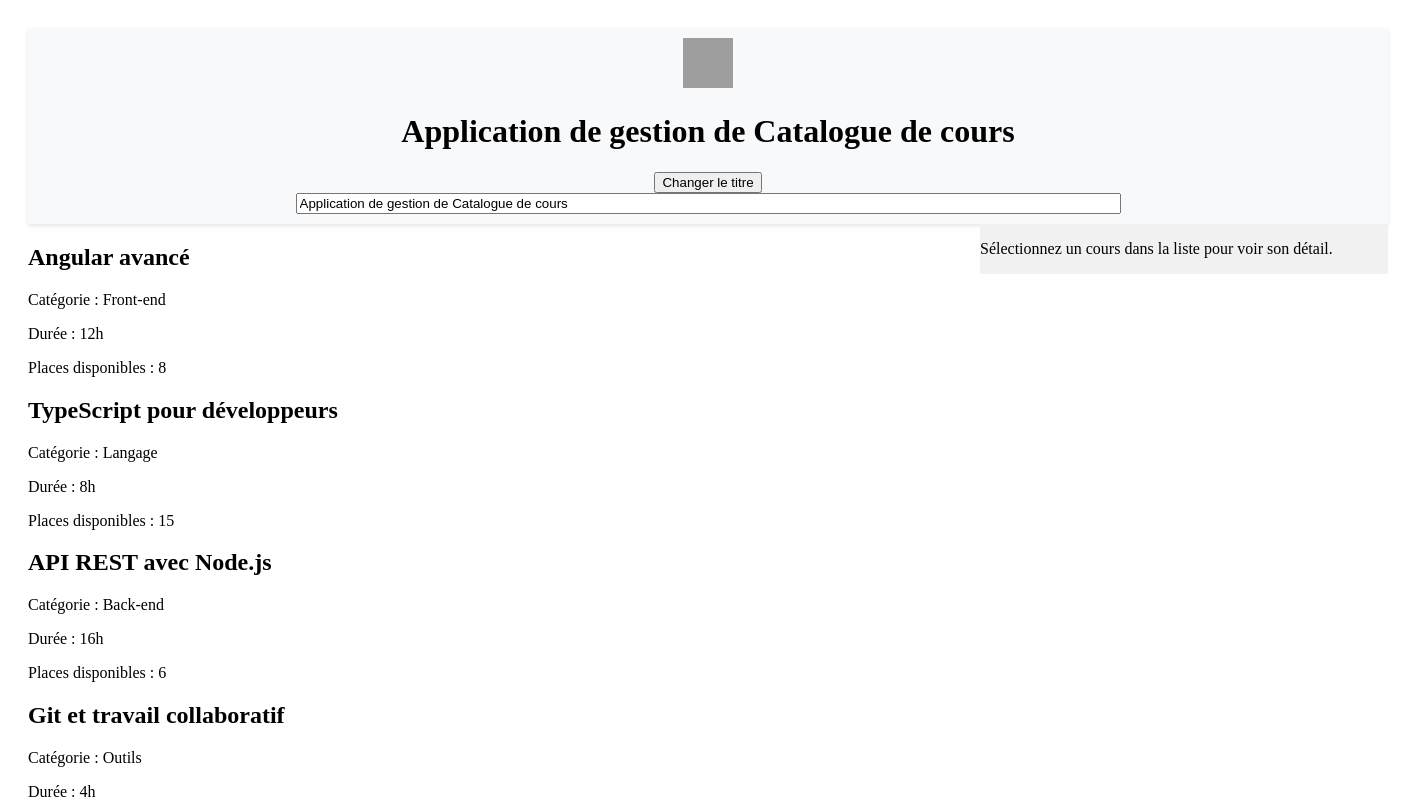
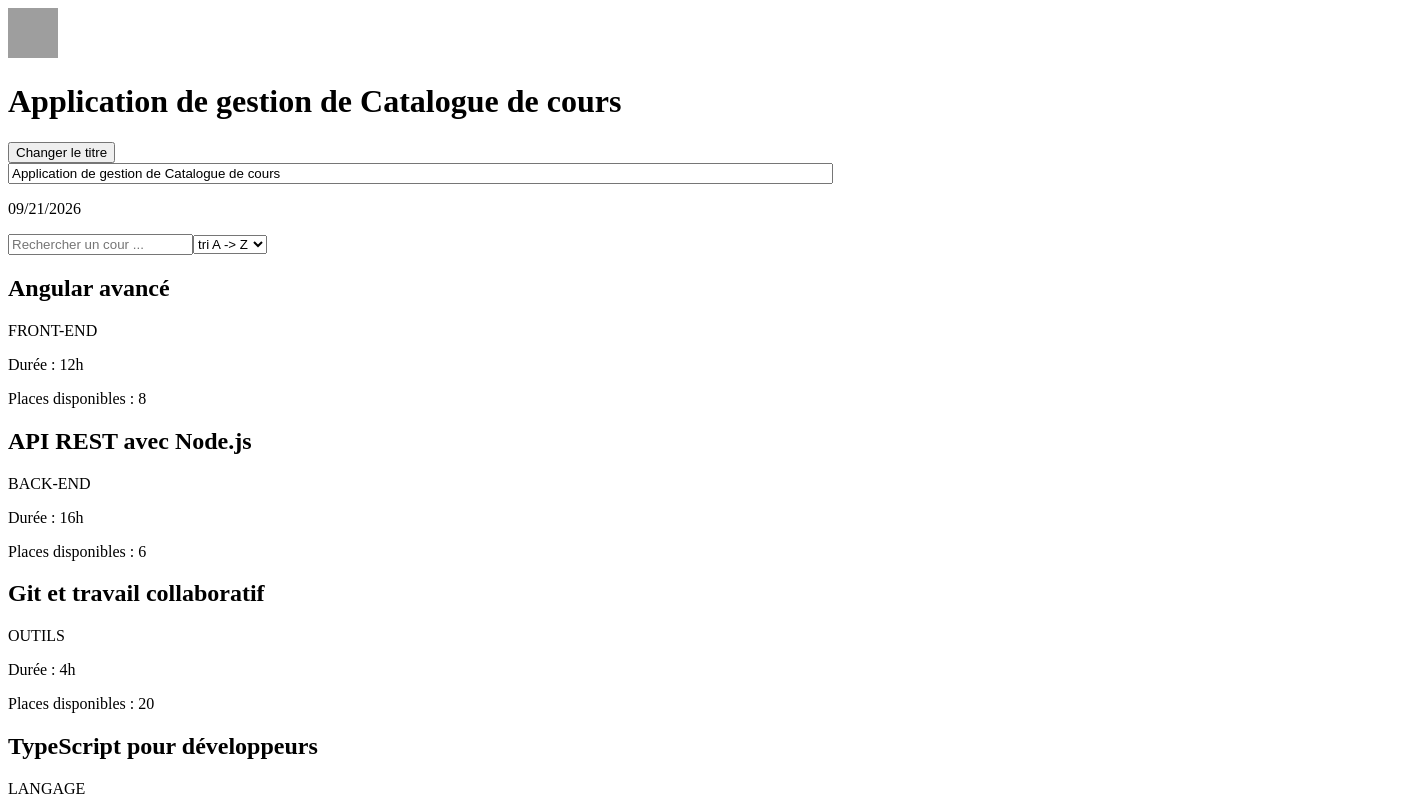
Before and after one commit to mehdi-ferjani321/catalogue-cours, an Angular app: page / in a window 1280 px wide. Shown: the top 800 px of the page, 1408 px wide, since content can reach past the window. Built offline with nearby package versions, Linux system fonts and the light colour scheme; grey boxes are pictures that could not be loaded.

Commit message:
TP3 : filtrage ,tri , badges et chargment diffre (pipe , @Switch , @defer)

```diff
--- a/src/app/app.html
+++ b/src/app/app.html
@@ -1,15 +1,10 @@
-<div class="container">
-
-<header>
-  <app-en-tete></app-en-tete>
-</header>
-<section>
-  <app-liste-cours (coursSelectionne)="onSelectionCours($event)"></app-liste-cours>
-</section>
-<aside>
-  <app-detail-cours [cours]="coursSelectionne"></app-detail-cours>
-</aside>
-<footer>
-  <app-pied-page></app-pied-page>
-</footer>
-</div>
+<app-en-tete></app-en-tete>
+<app-liste-cours (coursSelectionne)="onSelectionCours($event)"></app-liste-cours>
+<app-detail-cours [cours]="coursSelectionne"></app-detail-cours>
+@defer (on viewport) {
+<app-pied-page></app-pied-page>
+} @placeholder {
+<div class="pied-page-placeholder">...</div>
+} @loading {
+<p>Chargement...</p>
+}
--- a/src/app/composants/en-tete/en-tete.html
+++ b/src/app/composants/en-tete/en-tete.html
@@ -3,4 +3,5 @@
     <h1>{{titre}}</h1>
     <button (click)="changeLogo()">Changer le titre</button><br/>
     <input type="text" [(ngModel)]="titre" placeholder="Saisir le titre" size="100" />
+    <p text>{{today | date :'dd/mm/yyyy'}}</p>
 </header>
--- a/src/app/composants/en-tete/en-tete.ts
+++ b/src/app/composants/en-tete/en-tete.ts
@@ -1,8 +1,9 @@
+import { DatePipe } from '@angular/common';
 import { Component } from '@angular/core';
 import { FormsModule } from '@angular/forms';
 
 @Component({
-  imports: [FormsModule],
+  imports: [FormsModule , DatePipe],
   selector: 'app-en-tete',
   styleUrl: './en-tete.css',
   templateUrl: './en-tete.html',
@@ -12,7 +13,7 @@
   urlImage2 = "https://encrypted-tbn0.gstatic.com/images?q=tbn:ANd9GcRdXkwudxK6mzKnvkBNWHrdhBwUkXjFMeQz3Ws5hU36kgUqIB3NlrQHlu-1&s=10";
   urlImage = this.urlImage1;
   titre = 'Application de gestion de Catalogue de cours';
-
+  today: number = Date.now();
   changeLogo() {
     this.urlImage = this.urlImage === this.urlImage1 ? this.urlImage2 : this.urlImage1;
   }
--- a/src/app/composants/liste-cours/liste-cours.css
+++ b/src/app/composants/liste-cours/liste-cours.css
@@ -1,3 +1,4 @@
+
 .carte-cours.actif {
   border: 2px solid #dd0031;
   background-color: #fdecef;
--- a/src/app/composants/liste-cours/liste-cours.html
+++ b/src/app/composants/liste-cours/liste-cours.html
@@ -1,10 +1,25 @@
+<div>
+  <input [(ngModel)] ="recherche" placeholder="Rechercher un cour ...">
+  <select [(ngModel)] ="tri" >
+    <option value="asc">tri A -> Z</option>
+    <option value="desc">tri Z -> A</option>
+  </select>
+</div>
 <section class="liste-cours">
-  @for (c of cours; track c.titre) {
+  @for (c of cours | filterCours:recherche | triCours:tri; track c.titre) {
     <article class="carte-cours" [class.actif]="c === coursActif" (click)="selectionner(c)">
       <h2>{{ c.titre }}</h2>
-      <p>Catégorie : {{ c.categorie }}</p>
+      @switch (c.categorie) {
+        @case ('Front-end') { <span class="badge badge--frontend">{{ c.categorie | uppercase }}</span> }
+        @case ('Back-end') { <span class="badge badge--backend">{{ c.categorie | uppercase}}</span> }
+        @case ('Langage') { <span class="badge badge--langage">{{ c.categorie | uppercase}}</span> }
+        @default { <span class="badge badge--autre">{{ c.categorie | uppercase }}</span> }
+      }
       <p>Durée : {{ c.duree }}</p>
       <p>Places disponibles : {{ c.places }}</p>
     </article>
   }
+   @empty {
+<p class="liste-vide">Aucun cours ne correspond à la recherche.</p>
+}
 </section>
--- a/src/app/composants/liste-cours/liste-cours.ts
+++ b/src/app/composants/liste-cours/liste-cours.ts
@@ -1,13 +1,19 @@
 import { Component, EventEmitter, Output } from '@angular/core';
+import { FormsModule } from '@angular/forms';
 import { Cours } from '../../models/cours.ts';
-
+import { FilterCoursPipe } from '../../pipes/filter-cours-pipe.ts';
+import { TriCoursPipe } from '../../pipes/tri-cours-pipe.ts';
+import { UpperCasePipe } from '@angular/common';
 @Component({
-  imports: [],
+  imports: [FormsModule , FilterCoursPipe , TriCoursPipe , UpperCasePipe],
   selector: 'app-liste-cours',
   styleUrl: './liste-cours.css',
   templateUrl: './liste-cours.html',
 })
 export class ListeCours {
+  recherche ='';
+  tri : 'asc' | 'desc' = 'asc';
+  // ... coursActif, coursSelectionne, cours, selectionner() inchangés
   @Output() coursSelectionne = new EventEmitter<Cours>();
   coursActif: Cours | null = null;
 
--- /dev/null
+++ b/src/app/pipes/filter-cours-pipe.ts
@@ -0,0 +1,12 @@
+import { Pipe, PipeTransform } from '@angular/core';
+import { Cours } from '../models/cours';
+@Pipe({
+  name: 'filterCours',
+})
+export class FilterCoursPipe implements PipeTransform {
+  transform(cours: Cours[], recherche: string): Cours[] {
+    if (!recherche) return cours;
+    const q = recherche.toLowerCase();
+    return cours.filter(c => c.titre.toLowerCase().includes(q));
+  }
+}
--- /dev/null
+++ b/src/app/pipes/tri-cours-pipe.ts
@@ -0,0 +1,11 @@
+import { Pipe, PipeTransform } from '@angular/core';
+import { Cours } from '../models/cours';
+@Pipe({
+  name: 'triCours',
+})
+export class TriCoursPipe implements PipeTransform {
+  transform(cours: Cours[], sens: 'asc' | 'desc' = 'asc'): Cours[] {
+    const copie = [...cours].sort((a,b)=> a.titre.localeCompare(b.titre));
+    return sens === 'desc' ? copie.reverse():copie;
+  }
+}
```
Also changed, not shown: 2 other files (tests, documents, lock files or other folders).
